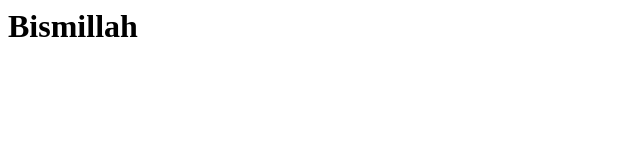
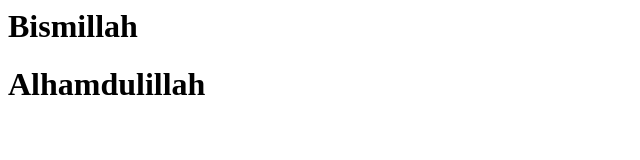
Before and after one commit to arifrag/learn_to_git, a plain HTML site: page index.html in a window 1280 px wide. Shown: the whole page, without its empty margins (0-640 px from the left). Drawn offline with Linux system fonts and the light colour scheme.

Commit message:
Tambah h1

```diff
--- a/index.html
+++ b/index.html
@@ -1,3 +1,4 @@
 <html>
   <h1>Bismillah</h1>
+  <h1>Alhamdulillah</h1>
 </html>
```
